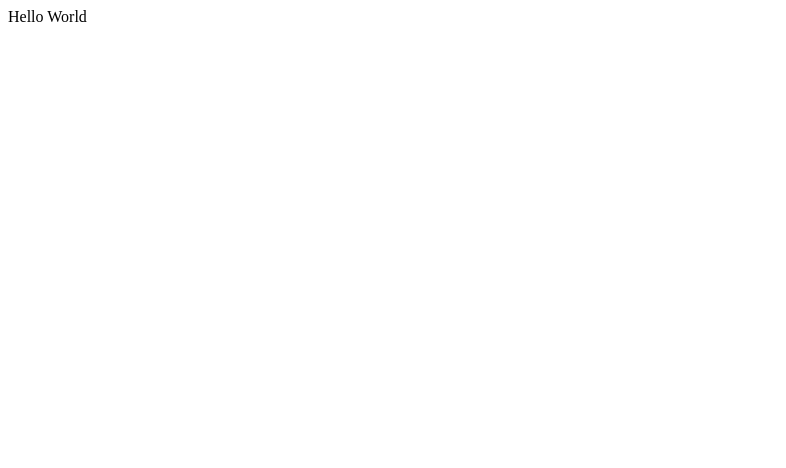
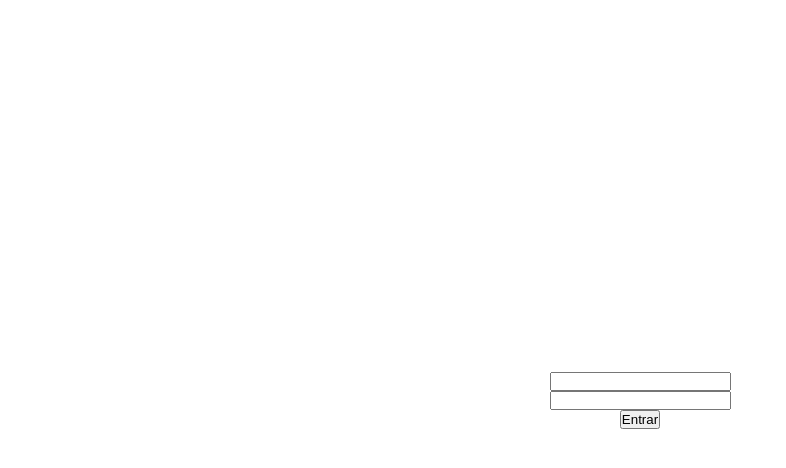
Before and after one commit to jtiagosantos/next-authentication-authorization, a Next.js app: page / in a window 1280 px wide. Shown: the top 468 px of the page, without its empty margins (0-786 px from the left). Built offline with nearby package versions, Linux system fonts and the light colour scheme.

Commit message:
chore: add auth context and use it in home page

```diff
--- /dev/null
+++ b/src/contexts/AuthContext.tsx
@@ -0,0 +1,31 @@
+import { createContext, ReactNode } from 'react';
+
+interface SignInCredentials {
+  email: string;
+  password: string;
+}
+
+interface AuthContextData {
+  signIn: (credenbtials: SignInCredentials) => Promise<void>;
+  isAuthenticated: boolean;
+}
+
+interface AuthProviderProps {
+  children: ReactNode;
+}
+
+export const AuthContext = createContext({} as AuthContextData);
+
+export const AuthProvider = ({ children }: AuthProviderProps) => {
+  const isAuthenticated = false;
+
+  const signIn = async ({ email, password }: SignInCredentials) => {
+    console.log({ email, password });
+  };
+
+  return (
+    <AuthContext.Provider value={{ signIn, isAuthenticated }}>
+      {children}
+    </AuthContext.Provider>
+  );
+};
--- /dev/null
+++ b/src/hooks/useAuth.ts
@@ -0,0 +1,4 @@
+import { useContext } from 'react';
+import { AuthContext } from '../contexts/AuthContext';
+
+export const useAuth = () => useContext(AuthContext);
--- a/src/pages/_app.tsx
+++ b/src/pages/_app.tsx
@@ -1,7 +1,14 @@
 import { AppProps } from 'next/app';
+import '../styles/global.scss';
 
-function MyApp({ Component, pageProps }: AppProps) {
-  return <Component {...pageProps} />;
-}
+import { AuthProvider } from '../contexts/AuthContext';
+
+const MyApp = ({ Component, pageProps }: AppProps) => {
+  return (
+    <AuthProvider>
+      <Component {...pageProps} />
+    </AuthProvider>
+  );
+};
 
 export default MyApp;
--- a/src/pages/index.tsx
+++ b/src/pages/index.tsx
@@ -1,3 +1,36 @@
-export default function Home() {
-  return <div>Hello World</div>;
-}
+import { FormEvent, useState } from 'react';
+import { useAuth } from '../hooks/useAuth';
+import styles from '../styles/Home.module.scss';
+
+const Home = () => {
+  const [email, setEmail] = useState('');
+  const [password, setPassword] = useState('');
+
+  const { signIn } = useAuth();
+
+  const handleSubmit = async (event: FormEvent) => {
+    event.preventDefault();
+
+    const data = { email, password };
+
+    await signIn(data);
+  };
+
+  return (
+    <form onSubmit={handleSubmit} className={styles.container}>
+      <input
+        type="text"
+        value={email}
+        onChange={({ target }) => setEmail(target.value)}
+      />
+      <input
+        type="password"
+        value={password}
+        onChange={({ target }) => setPassword(target.value)}
+      />
+      <button type="submit">Entrar</button>
+    </form>
+  );
+};
+
+export default Home;
--- /dev/null
+++ b/src/styles/Home.module.scss
@@ -0,0 +1,9 @@
+.container {
+  width: 100vw;
+  height: 100vh;
+
+  display: flex;
+  flex-direction: column;
+  align-items: center;
+  justify-content: center;
+}
```
